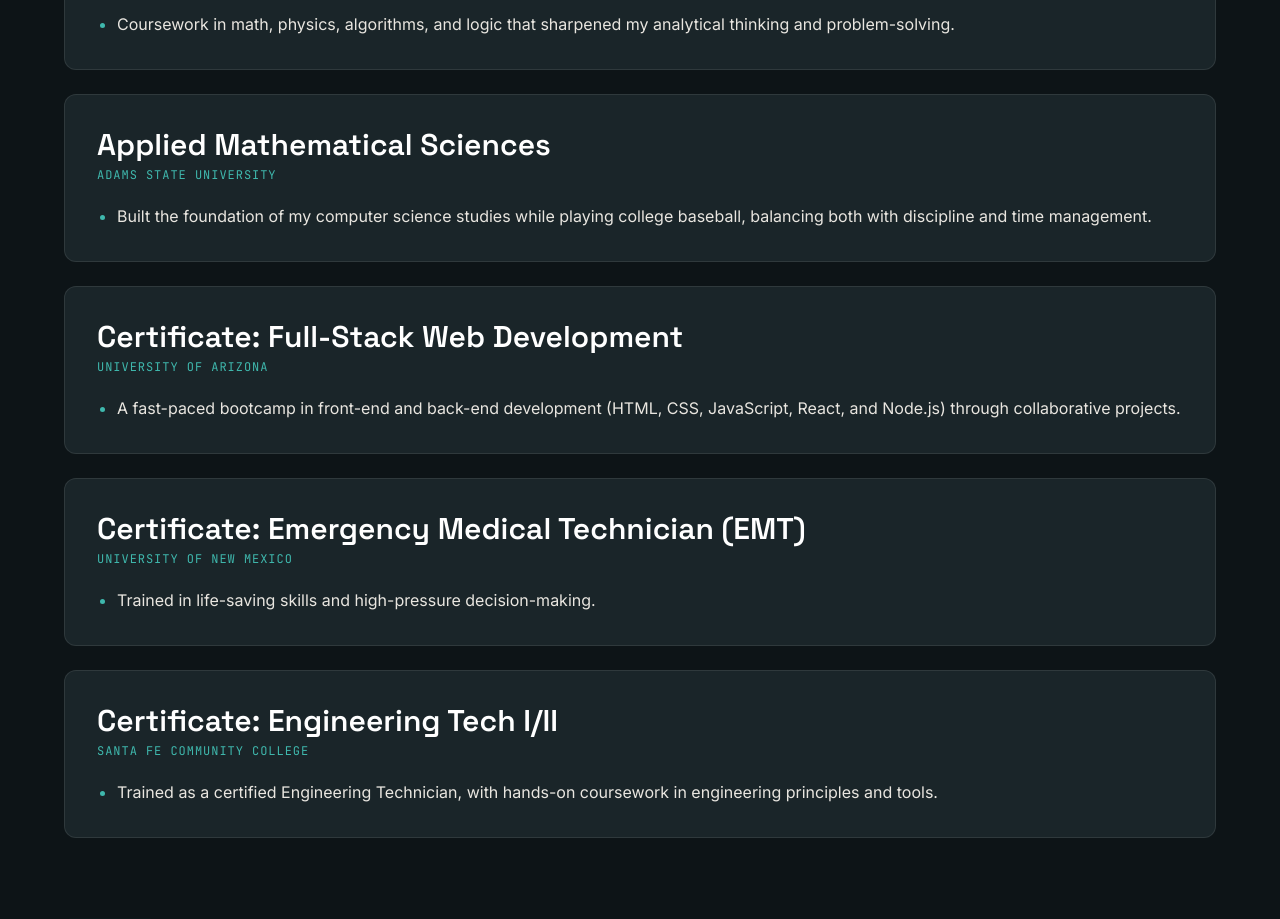
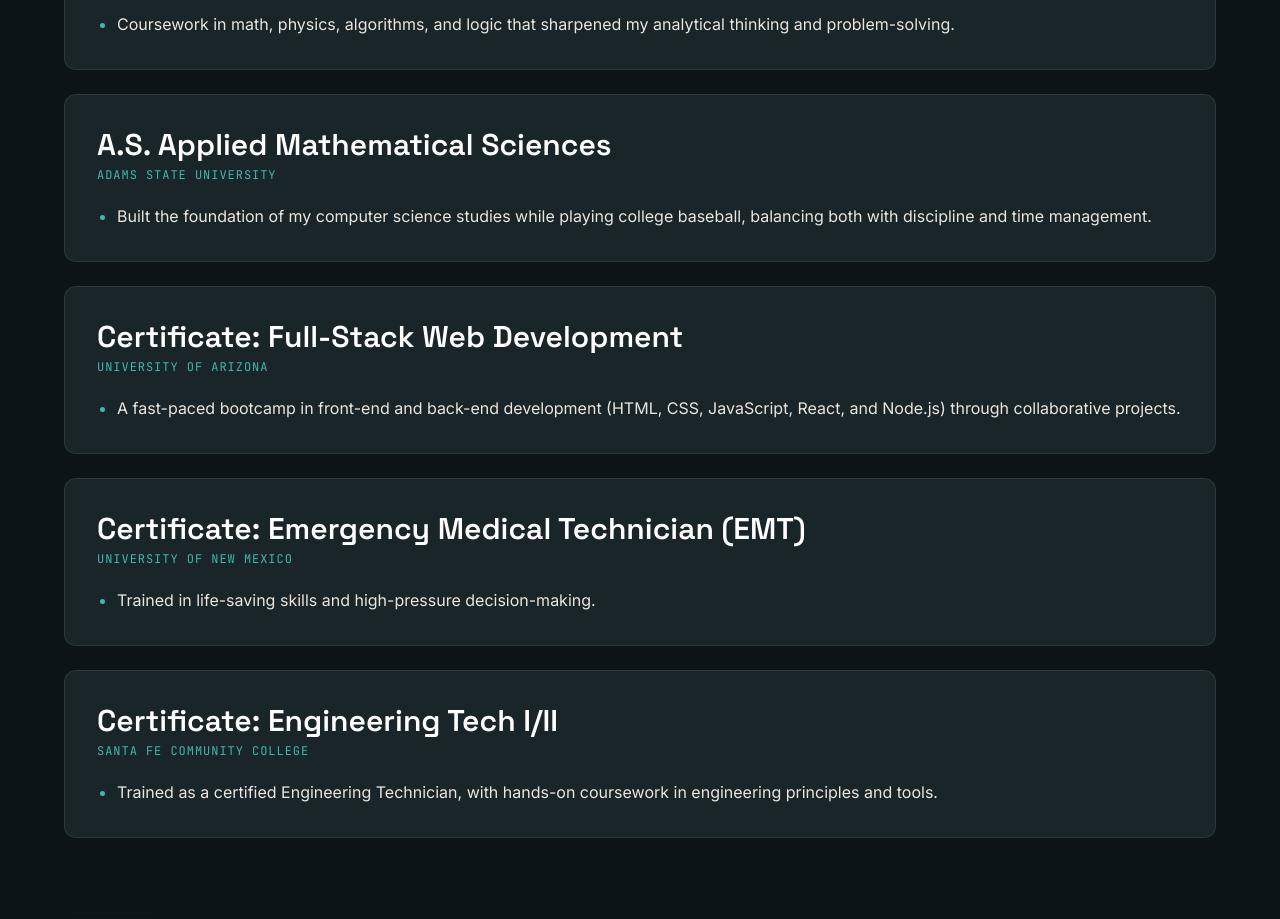
Before and after one commit to J-sanchez/ePortfolio, a React (Vite) app: page /education in a window 1280 px wide. Shown: the part 1260-2179 px from the top of the page. Built offline with nearby package versions, Linux system fonts and the light colour scheme.

Commit message:
Add degree abbreviation to Adams State University entry

```diff
--- a/src/pages/school/School.jsx
+++ b/src/pages/school/School.jsx
@@ -20,7 +20,7 @@
   },
   {
     title: 'Adams State University',
-    course_name: 'Applied Mathematical Sciences',
+    course_name: 'A.S. Applied Mathematical Sciences',
     details: [
       'Built the foundation of my computer science studies while playing college baseball, balancing both with discipline and time management.',
     ],
```
